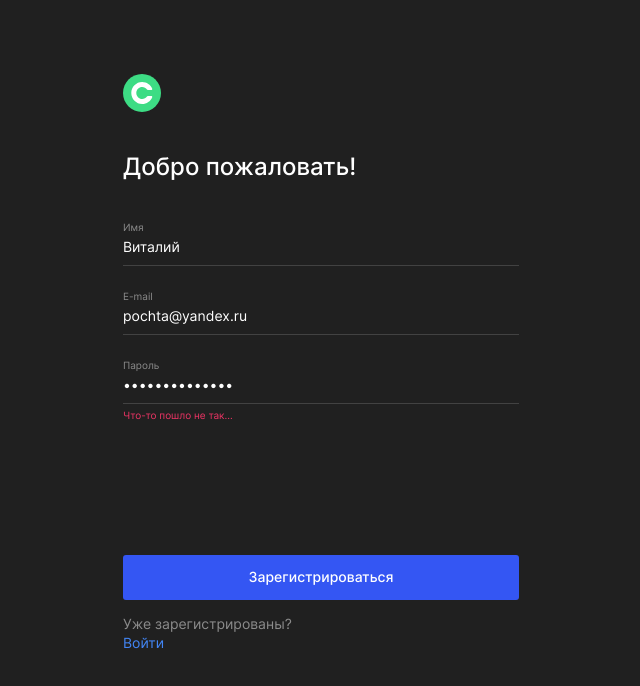
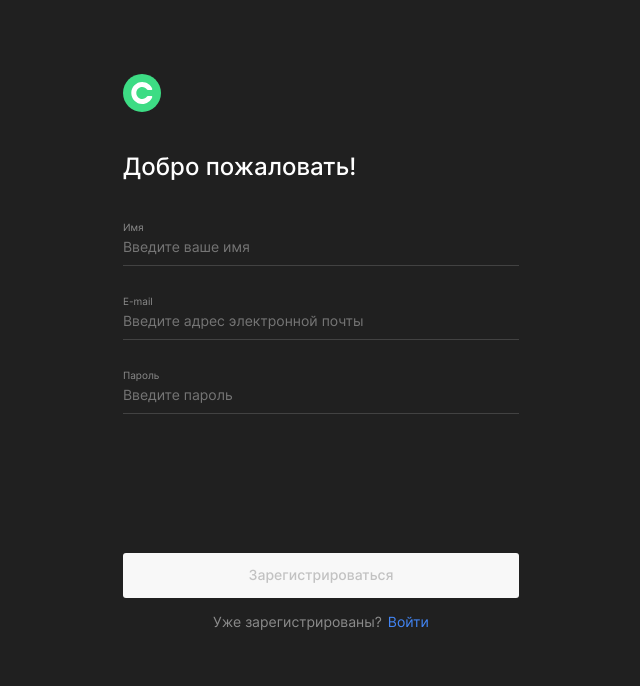
Before and after one commit to Vereshchagina/movies-explorer-frontend, a React (Create React App) app: page /signup in a window 1280 px wide. Shown: the top 686 px of the page, without its empty margins (319-959 px from the left). Built offline with nearby package versions, Linux system fonts and the light colour scheme; the HTML template or start-up script is replaced by a standard one.

Commit message:
Add functions to Login Register SearchForm Context

```diff
--- a/src/components/App/App.jsx
+++ b/src/components/App/App.jsx
@@ -1,5 +1,5 @@
-import React from "react";
-import { Routes, Route } from "react-router-dom";
+import { Routes, Route, useNavigate } from "react-router-dom";
+import { useEffect, useState } from "react";
 
 import "./App.css";
 
@@ -10,19 +10,117 @@ import Profile from "../Profile/Profile";
 import Login from "../Login/Login";
 import Register from "../Register/Register";
 import NotFoundPage from "../NotFoundPage/NotFoundPage";
+import { CurrentUserContext } from "../../contexts/CurrentUserContext";
+
+import * as authApi from "../../utils/AuthApi";
+import mainApi from "../../utils/MainApi";
+import {
+  ERROR_NOT_UNIQUE,
+  ERROR_VALIDATION,
+  ERROR_REGISTRATION,
+  ERROR_UNAUTHORIZED,
+  ERROR_AUTH,
+} from "../../utils/constants";
 
 function App() {
+  const navigate = useNavigate();
+
+  const [errorMessage, setErrorMessage] = useState("");
+
+  const [isLogged, setIsLogged] = useState(false);
+  const [currentUser, setCurrentUser] = useState({});
+  const [savedMovies, setSavedMovies] = useState([]);
+
+  //- Работа с данными пользователя: регистрация, авторизация, апдейт
+
+  useEffect(() => {
+    const jwt = localStorage.getItem("jwt");
+    if (!jwt) {
+      return;
+    }
+    Promise.all([mainApi.getUserInfo(jwt), mainApi.getSavedMovies(jwt)])
+      .then(([user, movies]) => {
+        setCurrentUser(user);
+        setSavedMovies(movies);
+      })
+      .catch((err) => {
+        console.log(err);
+      });
+  }, [isLogged]);
+
+  const handleRegistration = ({ name, email, password }) => {
+    authApi
+      .registration({ name, email, password })
+      .then(() => {
+        handleAuthorization({ email, password });
+      })
+      .catch((err) => {
+        if (err.statusCode === 409) {
+          setErrorMessage(ERROR_NOT_UNIQUE);
+        } else if (err.statusCode === 400) {
+          setErrorMessage(ERROR_VALIDATION);
+        } else {
+          setErrorMessage(ERROR_REGISTRATION);
+        }
+      })
+      .finally(() => {
+        setTimeout(() => setErrorMessage(""), 4000);
+      });
+  };
+
+  const handleAuthorization = ({ email, password }) => {
+    authApi
+      .authorization({ email, password })
+      .then((res) => {
+        if (res.token) {
+          setIsLogged(true);
+          localStorage.setItem("jwt", res.token);
+          navigate("/movies", { replace: true });
+        }
+      })
+      .catch((err) => {
+        if (err.statusCode === 401) {
+          setErrorMessage(ERROR_UNAUTHORIZED);
+        } else {
+          setErrorMessage(ERROR_AUTH);
+        }
+      })
+      .finally(() => {
+        setTimeout(() => setErrorMessage(""), 4000);
+      });
+  };
+
+  //- Работа с фильмами: поиск, добавление, удаление
+
   return (
     <div className="page">
+      <CurrentUserContext.Provider value={currentUser}>
         <Routes>
           <Route path="/" element={<Main />} />
           <Route path="/movies" element={<Movies />} />
           <Route path="/saved-movies" element={<SavedMovies />} />
           <Route path="/profile" element={<Profile />} />
-        <Route path="/signin" element={<Login />} />
-        <Route path="/signup" element={<Register />} />
+          <Route
+            path="/signin"
+            element={
+              <Login
+                handleAuthorization={handleAuthorization}
+                errorMessage={errorMessage}
+              />
+            }
+          />
+          <Route
+            path="/signup"
+            element={
+              <Register
+                handleRegistration={handleRegistration}
+                errorMessage={errorMessage}
+              />
+            }
+          />
           <Route path="/*" element={<NotFoundPage />} />
         </Routes>
+      </CurrentUserContext.Provider>
     </div>
   );
 }
--- a/src/components/Login/Login.jsx
+++ b/src/components/Login/Login.jsx
@@ -1,8 +1,18 @@
 import { Link } from "react-router-dom";
 import "./Login.css";
 import logo from "../../images/logo-min.svg";
+import useFormValidation from "../../hooks/useFormValidation";
 
-function Login() {
+function Login({ handleAuthorization, errorMessage }) {
+  const { values, errors, isValid, handleChange, resetValidation } =
+    useFormValidation();
+
+  function handleSubmitLogin(event) {
+    event.preventDefault();
+    handleAuthorization(values.name, values.email, values.password);
+    resetValidation();
+  }
+
   return (
     <section className="login">
       <Link className="login__logo" to="/">
@@ -11,46 +21,57 @@ function Login() {
 
       <h1 className="login__title">Рады видеть!</h1>
 
-      <form className="login__form">
+      <form className="login__form" onSubmit={handleSubmitLogin}>
         <div className="login__form-field">
           <label className="login__form-label">E-mail</label>
           <input
-            className="login__form-input"
-            name="name"
+            className={`login__form-input ${
+              errors.email && "login__form-input_error"
+            }`}
+            name="email"
+            id="email"
             type="email"
             placeholder="Введите адрес электронной почты"
-            value={"pochta@yandex.ru"}
-            minLength={2}
-            maxLength={30}
+            value={values.email || ""}
             required
-          ></input>
+            onChange={handleChange}
+          />
+          <span className="login__input-error">{errors.email || ""}</span>
         </div>
 
         <div className="login__form-field">
           <label className="login__form-label">Пароль</label>
           <input
-            className="login__form-input"
-            name="name"
+            className={`login__form-input ${
+              errors.password && "login__form-input_error"
+            }`}
+            name="password"
+            id="password"
             type="password"
             placeholder="Введите пароль"
-            minLength={2}
-            maxLength={30}
+            minLength={8}
             required
-          ></input>
-          <span className="login__input-error">Что-то пошло не так...</span>
+            onChange={handleChange}
+          />
+          <span className="login__input-error">{errors.password || ""}</span>
         </div>
 
+        <span className="login__error-message">{errorMessage}</span>
+
         <button
-          className="login__button-submit button"
+          className={`login__button-submit button ${
+            !isValid && "login__button-submit_disabled"
+          }`}
           type="submit"
           aria-label="Вход в аккаунт."
+          disabled={!isValid}
         >
           Войти
         </button>
 
         <div className="login__actions">
           <p className="login__text">Еще не зарегистрированы?</p>
-          <Link className="login__register link link_blue" to="/signup">
+          <Link className="login__login link link_blue" to="/signup">
             Регистрация
           </Link>
         </div>
--- a/src/components/Register/Register.css
+++ b/src/components/Register/Register.css
@@ -61,11 +61,22 @@
   outline: none;
 }
 
+.register__form-input_error {
+  color: #EE3465
+}
+
 .register__input-error {
   font-weight: 400;
   font-size: 10px;
   line-height: 1.2;
   color: #EE3465;
+}
+
+.register__error-message{
+  font-weight: 400;
+  font-size: 14px;
+  line-height: 1.2;
+  color: #EE3465
 }
 
 .register__button-submit {
@@ -82,7 +93,12 @@
   color: #ffffff;
 }
 
-.register__button-submit_disable .register__actions {
+.register__button-submit_disabled {
+  color: #c2c2c2;
+  background: #f8f8f8;
+}
+
+.register__actions {
   display: flex;
   justify-content: center;
   align-items: center;
--- a/src/components/Register/Register.jsx
+++ b/src/components/Register/Register.jsx
@@ -1,8 +1,19 @@
 import { Link } from "react-router-dom";
 import "./Register.css";
 import logo from "../../images/logo-min.svg";
+import useFormValidation from "../../hooks/useFormValidation";
+import { NAME_REGEX, EMAIL_REGEX } from "../../utils/constants";
 
-function Register() {
+function Register({ handleRegistration, errorMessage }) {
+  const { values, errors, isValid, handleChange, resetValidation } =
+    useFormValidation();
+
+  function handleSubmitRegister(event) {
+    event.preventDefault();
+    handleRegistration(values.name, values.email, values.password);
+    resetValidation();
+  }
+
   return (
     <section className="register">
       <Link className="register__logo" to="/">
@@ -11,53 +22,71 @@ function Register() {
 
       <h1 className="register__title">Добро пожаловать!</h1>
 
-      <form className="register__form">
+      <form className="register__form" onSubmit={handleSubmitRegister}>
         <div className="register__form-field">
           <label className="register__form-label">Имя</label>
           <input
-            className="register__form-input"
+            className={`register__form-input ${
+              errors.name && "register__form-input_error"
+            }`}
             name="name"
+            id="name"
             type="text"
             placeholder="Введите ваше имя"
-            value={"Виталий"}
+            value={values.name || ""}
             minLength={2}
             maxLength={30}
             required
-          ></input>
+            pattern={NAME_REGEX}
+            onChange={handleChange}
+          />
+          <span className="register__input-error">{errors.name || ""}</span>
         </div>
 
         <div className="register__form-field">
           <label className="register__form-label">E-mail</label>
           <input
-            className="register__form-input"
-            name="name"
+            className={`register__form-input ${
+              errors.email && "register__form-input_error"
+            }`}
+            name="email"
+            id="email"
             type="email"
             placeholder="Введите адрес электронной почты"
-            value={"pochta@yandex.ru"}
-            minLength={2}
-            maxLength={30}
+            value={values.email || ""}
             required
-          ></input>
+            pattern={EMAIL_REGEX}
+            onChange={handleChange}
+          />
+          <span className="register__input-error">{errors.email || ""}</span>
         </div>
 
         <div className="register__form-field">
           <label className="register__form-label">Пароль</label>
           <input
-            className="register__form-input"
-            name="name"
+            className={`register__form-input ${
+              errors.password && "register__form-input_error"
+            }`}
+            name="password"
+            id="password"
             type="password"
             placeholder="Введите пароль"
-            value={"••••••••••••••"}
-            minLength={2}
-            maxLength={30}
+            value={values.password || ""}
+            minLength={8}
             required
-          ></input>
-          <span className="register__input-error">Что-то пошло не так...</span>
+            onChange={handleChange}
+          />
+          <span className="register__input-error">{errors.password || ""}</span>
         </div>
 
+        <span className="register__error-message">{errorMessage}</span>
+
         <button
-          className="register__button-submit button"
+          className={`register__button-submit button ${
+            !isValid && "register__button-submit_disabled"
+          }`}
           type="submit"
+          disabled={!isValid}
           aria-label="Зарегистрироваться."
         >
           Зарегистрироваться
--- a/src/components/SearchForm/SearchForm.jsx
+++ b/src/components/SearchForm/SearchForm.jsx
@@ -10,8 +10,8 @@ function SearchForm({ handleSearchMovies, onChangeFilter, isShortChecked }) {
   const { pathname } = useLocation();
 
   useEffect(() => {
-    if (pathname === "/movies" && localStorage.getItem("searchedMovies")) {
-      const search = localStorage.getItem("searchedMovies");
+    if (pathname === "/movies" && localStorage.getItem("previousSearch")) {
+      const search = localStorage.getItem("previousSearch");
       setMovieRequest(search);
     }
   }, [pathname]);
@@ -39,7 +39,7 @@ function SearchForm({ handleSearchMovies, onChangeFilter, isShortChecked }) {
             id="search-input"
             type="text"
             placeholder="Фильм"
-            value={movieRequest}
+            value={movieRequest || ""}
             onChange={onChangeRequest}
           />
           <button className="search__button button" type="submit">
--- /dev/null
+++ b/src/contexts/CurrentUserContext.js
@@ -0,0 +1,3 @@
+import { createContext } from "react";
+
+export const CurrentUserContext = createContext();
--- a/src/utils/MainApi.js
+++ b/src/utils/MainApi.js
@@ -17,6 +17,7 @@ class MainApi {
     return fetch(this._baseUrl + '/users/me', {
       method: "GET",
       headers: {
+        "Content-Type": "application/json",
         "Authorization": `Bearer ${token}`
       },
     }).then(this._handleResponseValidation);
--- a/src/utils/constants.js
+++ b/src/utils/constants.js
@@ -1,3 +1,12 @@
-export const BASE_URL = "https://api.verelemovie.nomoredomainsrocks.ru"
+export const BASE_URL = "http://localhost:3000" /*"https://api.verelemovie.nomoredomainsrocks.ru"*/
 export const MOVIES_URL = "https://api.nomoreparties.co"
+
 export const SEARCH_FORM_ERROR = "Нужно ввести ключевое слово"
+export const ERROR_NOT_UNIQUE = "Пользовател с таким e-mail уже зарегистрирован"
+export const ERROR_VALIDATION = "Переданы некорректные данные"
+export const ERROR_REGISTRATION = "При регистрации произошла ошибка"
+export const ERROR_UNAUTHORIZED = "Неправильный email или пароль"
+export const ERROR_AUTH = "При авторизации произошла ошибка"
+
+export const NAME_REGEX = "[A-za-zА-Яа-яЁё\\-\\s]+"
+export const EMAIL_REGEX = "^[^ ]+@[^ ]+\\.[a-z]{2,3}$"
```
Also changed, not shown: src/components/Login/Login.css (+16 -1 lines). Lines whose indentation alone changed are shown as unchanged.
